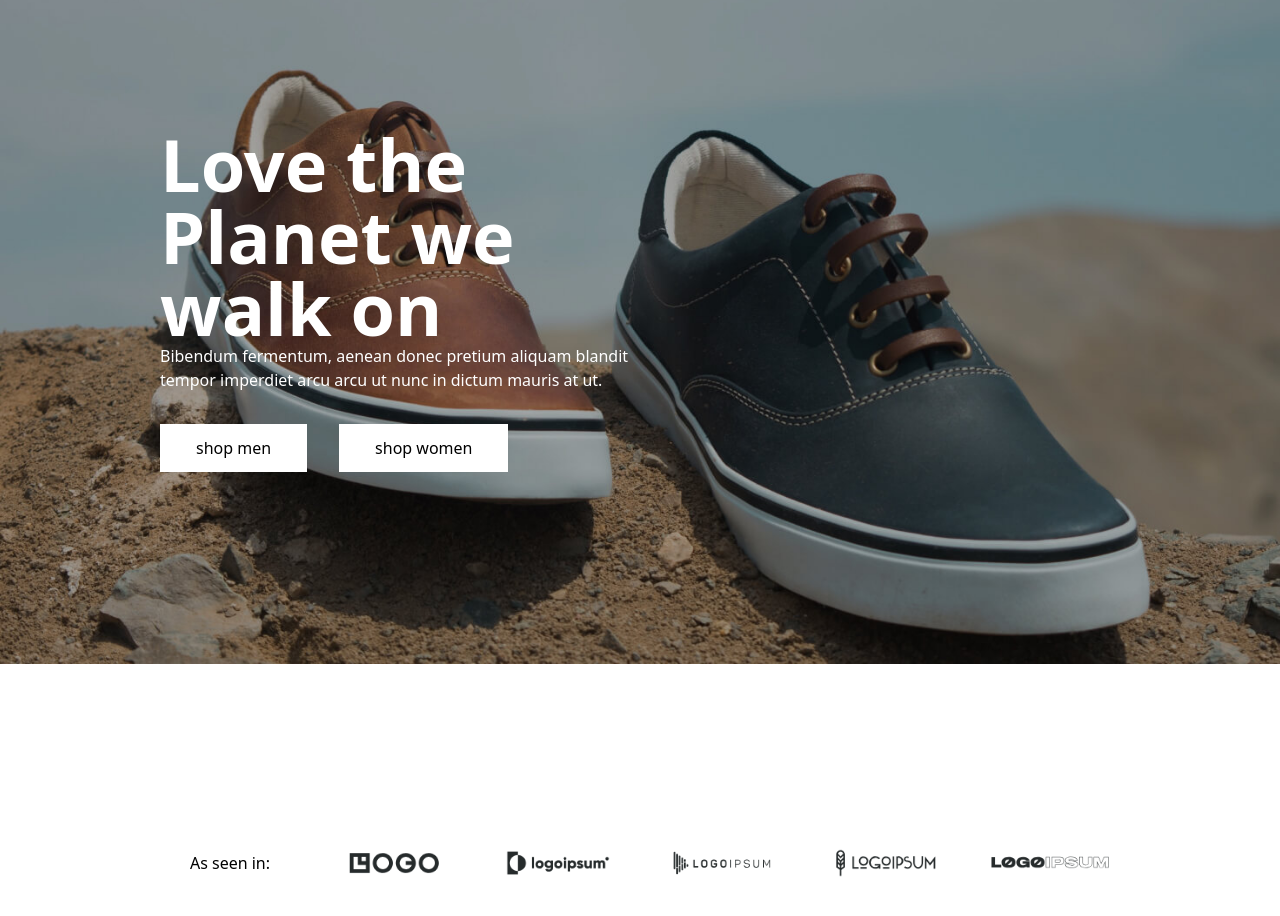
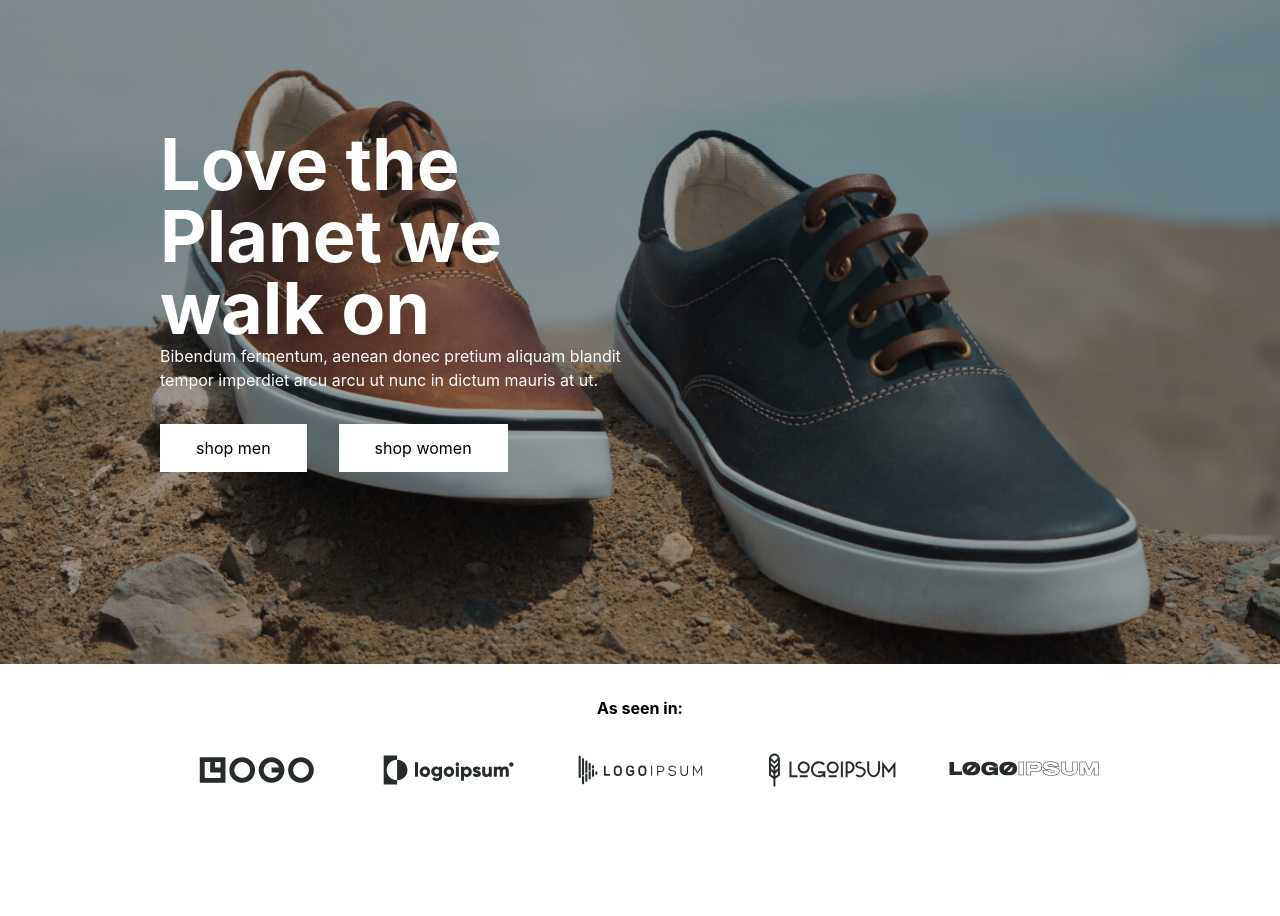
Before and after one commit to hamiddv/plashoe, a React (Vite) app in the folder frontend/: page / in a window 1280 px wide. Shown: the part 180-1096 px from the top of the page. After the commit the page ends 1032 px from the top, so only its background shows below. Built offline with nearby package versions, Linux system fonts and the light colour scheme.

Commit message:
update brands component and add brand component

```diff
--- /dev/null
+++ b/frontend/src/Components/Brand/Brand.tsx
@@ -0,0 +1,13 @@
+interface BrandProps{
+    imgSrc: string;
+}
+
+export function Brand({imgSrc}: BrandProps) {
+    return (
+        <>
+            <div className="flex w-6/12 md:w-auto justify-center">
+                <img src={imgSrc} alt={"brand"}/>
+            </div>
+        </>
+    );
+}
--- a/frontend/src/Components/Brands/Brands.tsx
+++ b/frontend/src/Components/Brands/Brands.tsx
@@ -1,30 +1,22 @@
+import {Brand} from "../Brand/Brand.tsx";
+
 export function Brands() {
     return (
         <>
             <section>
-                <div className={"container mx-auto p-8 md:py-16 md:px-16 xl:py-40 xl:px-40 text-black"}>
+                <div className={"container mx-auto p-8 md:px-16 xl:px-40 text-black"}>
                     <div
-                        className={"grid grid-cols-2 sm:grid-cols-4 md:grid-cols-5 xl:grid-cols-6 gap-6 flex-wrap justify-around items-center"}>
-                        <div className={"col-span-full xl:col-span-1 text-center"}>
-                            <h6>
+                        className={"flex flex-wrap justify-around items-center"}>
+                        <div className={"w-full 2xl:w-auto text-center"}>
+                            <h6 className={"text-base font-bold"}>
                                 As seen in:
                             </h6>
                         </div>
-                        <div className="flex justify-center">
-                            <img src={"/src/assets/Brands/img.png"}/>
-                        </div>
-                        <div className="flex justify-center">
-                            <img src={"/src/assets/Brands/img_1.png"}/>
-                        </div>
-                        <div className="flex justify-center">
-                            <img src={"/src/assets/Brands/img_2.png"}/>
-                        </div>
-                        <div className="flex justify-center">
-                            <img src={"/src/assets/Brands/img_3.png"}/>
-                        </div>
-                        <div className="flex justify-center">
-                            <img src={"/src/assets/Brands/img_4.png"}/>
-                        </div>
+                        <Brand imgSrc={"/src/assets/Brands/img.png"}/>
+                        <Brand imgSrc={"/src/assets/Brands/img_1.png"}/>
+                        <Brand imgSrc={"/src/assets/Brands/img_2.png"}/>
+                        <Brand imgSrc={"/src/assets/Brands/img_3.png"}/>
+                        <Brand imgSrc={"/src/assets/Brands/img_4.png"}/>
                     </div>
                 </div>
 
--- a/frontend/src/index.css
+++ b/frontend/src/index.css
@@ -1,3 +1,7 @@
 @tailwind base;
 @tailwind components;
 @tailwind utilities;
+
+* {
+    font-family: 'Inter', sans-serif;
+}
```
